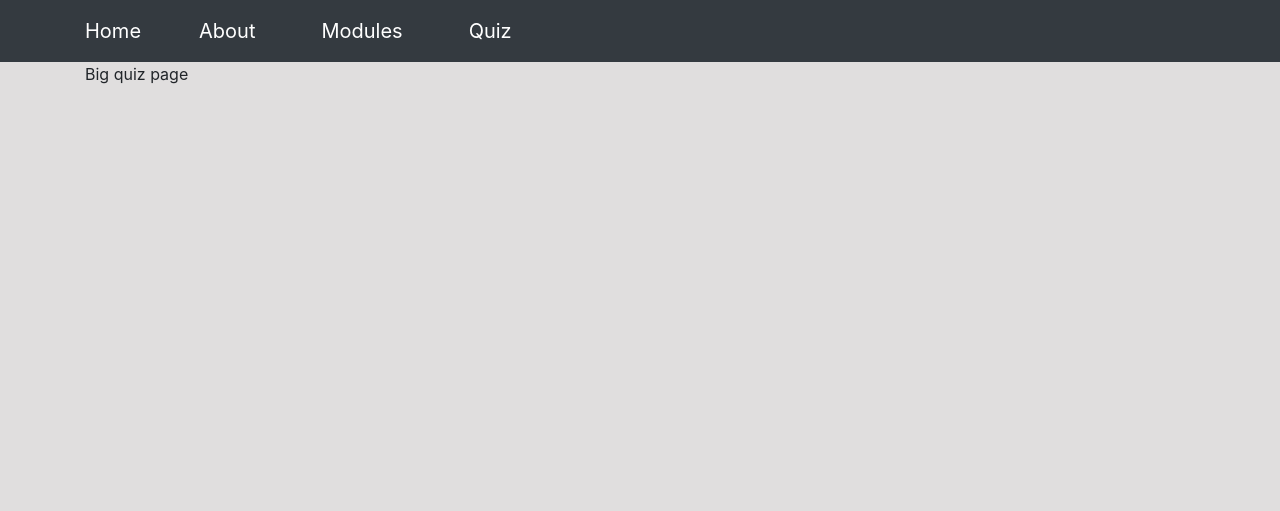
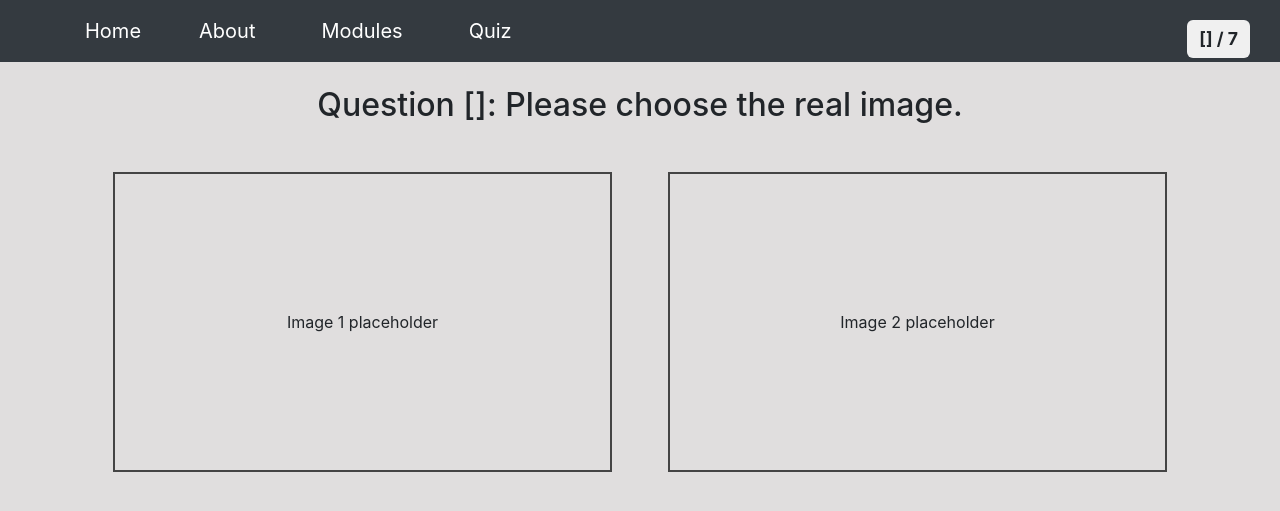
Before and after one commit to srinidhiayala/AI-Gen-Art, a Flask app: template templates/big_quiz.html in a window 1280 px wide. Shown: the top 511 px of the page. Run offline with Flask 3, Linux system fonts and the light colour scheme; the template is opened without the code that fills it: most values are stand-ins (such as "Sample title", 1, 10 or a date in 2020); some libraries are stand-ins or nearby versions.

Commit message:
my part for the quiz portion
I added answer selection and scoring functionality so users can progress through the quiz and see their final score at the end. I also included visual feedback that highlights correct and incorrect choices in real time.

```diff
--- a/server.py
+++ b/server.py
@@ -4,10 +4,13 @@
 from flask import Response, request, jsonify
 import logging
 
+from flask import Flask, render_template, request, redirect, url_for, session
+
 logging.basicConfig(level=logging.INFO)
 logger = logging.getLogger(__name__)
 
 app = Flask(__name__)
+app.secret_key = 'super-secret-key'  # Required for sessions
 
 modules_data = [
     {
@@ -68,6 +71,17 @@
         "next": "q5"
     }
 ]
+
+correct_answers = {
+    1: "image2",
+    2: "image1",
+    3: "image2",
+    4: "image1",
+    5: "image2",
+    6: "image1",
+    7: "image2"
+}
+
 # ROUTES
 
 @app.route('/')
@@ -87,10 +101,25 @@
 
     return render_template('modules.html', module=module)
 
-@app.route('/quiz/<int:id>', methods=['GET', 'POST'])
-def big_quiz(id):
-   return render_template('big_quiz.html')
+@app.route('/big_quiz/<int:step>', methods=['GET', 'POST'])
+def big_quiz(step):
+    if step < 1 or step > 7:
+        return redirect(url_for('big_quiz', step=1))
 
+    if request.method == 'POST':
+        answer = request.form.get('answer')
+        session[f'answer_{step}'] = answer
+        if step < 7:
+            return redirect(url_for('big_quiz', step=step + 1))
+
+    score = None
+    if step == 7:
+        score = sum(
+            1 for s, correct in correct_answers.items()
+            if session.get(f'answer_{s}') == correct
+        )
+
+    return render_template("big_quiz.html", step=step, score=score)
 
 # AJAX FUNCTIONS
 
--- a/static/main.css
+++ b/static/main.css
@@ -44,3 +44,16 @@
     font-size: 1.25rem;
     margin-right: 50px;
   }
+
+.correct {
+  border: 4px solid green !important;
+}
+
+.incorrect {
+  border: 4px solid red !important;
+}
+
+.image-choice {
+  cursor: pointer;
+  transition: border 0.3s;
+}
--- a/static/routing.js
+++ b/static/routing.js
@@ -8,7 +8,7 @@
   });
 
   $('#beginQuiz-button').on('click', function () {
-    window.location.href = '/quiz/1';
+    window.location.href = '/big_quiz/1';  // updated route
   });
 
   $('#next-button').click(function () {
--- a/templates/big_quiz.html
+++ b/templates/big_quiz.html
@@ -1,4 +1,85 @@
 {% extends "layout.html" %}
 {% block content %}
-    <p>Big quiz page</p>
+
+<!-- Progress Indicator in Top-Right -->
+<div style="position: absolute; top: 20px; right: 30px; font-weight: bold; font-size: 1.1rem; background: #f0f0f0; padding: 6px 12px; border-radius: 6px;">
+  {{ step }} / 7
+</div>
+
+<h2 class="text-center mt-4">Question {{ step }}: Please choose the real image.</h2>
+
+<form method="POST" id="quiz-form">
+  <div class="d-flex justify-content-around mt-5">
+    <label id="label-image1"
+           class="image-choice"
+           style="border: 2px solid #444; width: 45%; height: 300px; display: flex; align-items: center; justify-content: center; cursor: pointer;">
+      <input type="radio" name="answer" value="image1" required style="display: none;">
+      Image 1 placeholder
+    </label>
+
+    <label id="label-image2"
+           class="image-choice"
+           style="border: 2px solid #444; width: 45%; height: 300px; display: flex; align-items: center; justify-content: center; cursor: pointer;">
+      <input type="radio" name="answer" value="image2" required style="display: none;">
+      Image 2 placeholder
+    </label>
+  </div>
+
+  <div class="d-flex justify-content-between mt-4">
+    {% if step > 1 %}
+      <a class="btn btn-secondary" href="{{ url_for('big_quiz', step=step - 1) }}">Back</a>
+    {% else %}
+      <span></span>
+    {% endif %}
+
+    {% if step < 7 %}
+      <button type="submit" class="btn btn-primary">Next</button>
+    {% endif %}
+  </div>
+</form>
+
+<!-- Score Display on Step 7 -->
+{% if step == 7 and score is not none %}
+  <div class="text-center mt-5">
+    <h3>Quiz Complete!</h3>
+    <p>You scored {{ score }} out of 7.</p>
+  </div>
+{% endif %}
+
+<script>
+  document.addEventListener('DOMContentLoaded', function () {
+    const correctAnswers = {
+      1: "image2",
+      2: "image1",
+      3: "image2",
+      4: "image1",
+      5: "image2",
+      6: "image1",
+      7: "image2"
+    };
+
+    function clearBorders() {
+      document.getElementById("label-image1").classList.remove("correct", "incorrect");
+      document.getElementById("label-image2").classList.remove("correct", "incorrect");
+    }
+
+    document.querySelectorAll('input[name="answer"]').forEach(input => {
+      input.addEventListener('change', function () {
+        const selected = this.value;
+        const step = {{ step }};
+        const correct = correctAnswers[step];
+
+        clearBorders();
+
+        if (selected === correct) {
+          document.getElementById("label-" + selected).classList.add("correct");
+        } else {
+          document.getElementById("label-" + selected).classList.add("incorrect");
+          document.getElementById("label-" + correct).classList.add("correct");
+        }
+      });
+    });
+  });
+</script>
+
 {% endblock %}
--- a/templates/layout.html
+++ b/templates/layout.html
@@ -32,7 +32,7 @@
           <div class="navbar-nav ms-auto">
             <a class="nav-link text-white" href="/about">About</a>
             <a class="nav-link text-white" href="/learning/1">Modules</a>
-            <a class="nav-link text-white" href="/quiz">Quiz</a>
+            <a class="nav-link text-white" href="/big_quiz/1">Quiz</a>
           </div>
         </div>
       </div>
```
